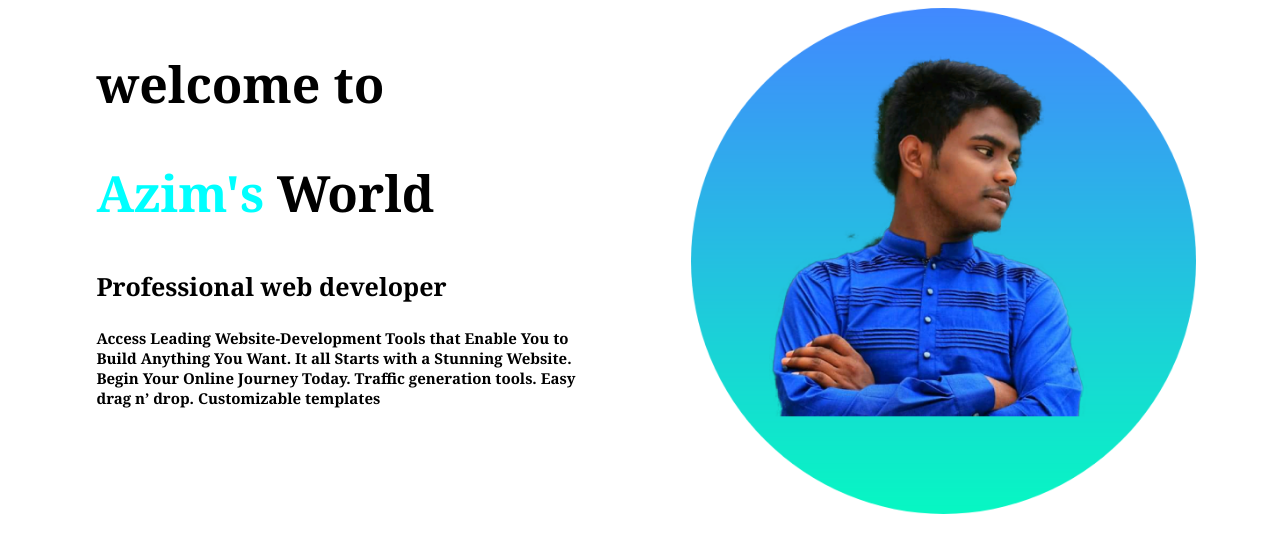
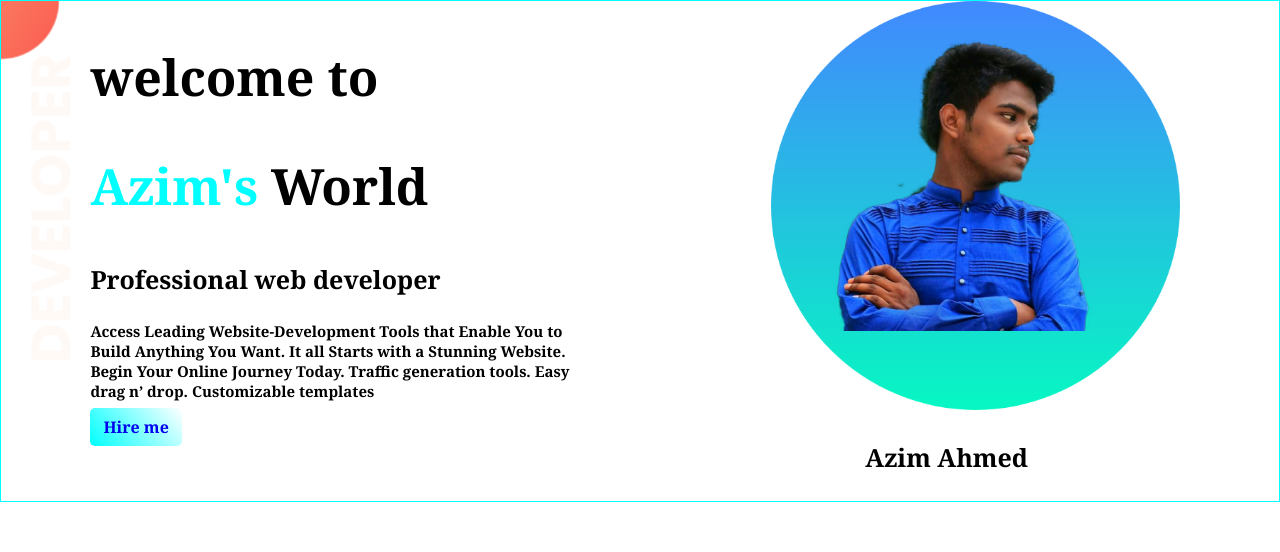
Before and after one commit to Azim-Ahmed/-web-portfolio, a plain HTML site: page index.html in a window 1280 px wide. Drawn offline with Linux system fonts and the light colour scheme.

Commit message:
for first section

```diff
--- a/index.html
+++ b/index.html
@@ -8,17 +8,19 @@
     <link rel="stylesheet" href="style.css">
 </head>
 <body>
-    <section>
+    <section class="top">
         <div class="friend">
         <h1 >welcome to</h1>
         <h1> <span class="for-highlighter"> Azim's</span> World</h1>
         <h3>Professional web developer</h3>
         <p class="for">Access Leading Website-Development Tools that Enable You to Build Anything You Want. It all Starts with a Stunning Website. Begin Your Online Journey Today. Traffic generation tools. Easy drag n’ drop. Customizable templates</p>
+        <a class="for-button" target="_blank" href="https://www.facebook.com/azimuahmed"> Hire me</a>
 </div>
 
 <div class="friend">
 
     <img src="images/topak.png" alt="">
+    <h3 style="text-align:center;">Azim Ahmed</h3>
 </div>
     </section>
 
--- a/style.css
+++ b/style.css
@@ -1,6 +1,12 @@
 
 body{
     font-family: 'Noto Serif', serif;
+    margin: 0px;
+}
+.top{
+background-image:url("images/top-banner.png");
+background-repeat: no-repeat;
+border: 1px solid cyan;
 }
 .for-highlighter{
     color:cyan
@@ -23,6 +29,17 @@ margin-left: 5%;
 padding-left:2% ;
 
 }
+.for-button{
+    text-decoration: none;
+    background-image: linear-gradient(50deg, cyan ,white);
+    border-radius: 5px;
+    padding: 8px 13px;
+    font-weight: 700px;
+}
 .friend img{
-    width: 100%;
+    width: 80%;
+    padding-left: 80px;
 }
+section{
+    height: 500px;
+}
```
